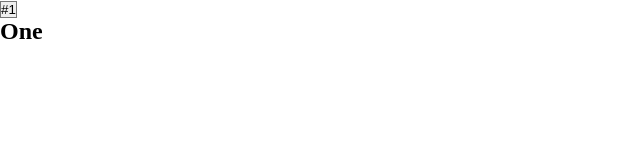
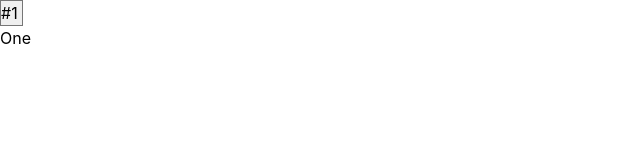
Before and after one commit to rob-letts/animation-playground, a Vue app: page / in a window 1280 px wide. Shown: the top 160 px of the page, without its empty margins (0-640 px from the left). Built offline with nearby package versions, Linux system fonts and the light colour scheme.

Commit message:
css reset

```diff
--- a/src/base.css
+++ b/src/base.css
@@ -1,8 +1,87 @@
+*,
+*::before,
+*::after {
+  box-sizing: border-box;
+}
+
 * {
+  padding: 0;
   margin: 0;
-  padding: 0;
-  box-sizing: border-box;
   appearance: none;
+  font: inherit;
+}
+
+html {
+  line-height: 1.5;
   -webkit-font-smoothing: antialiased;
   -moz-osx-font-smoothing: grayscale;
+  block-size: 100%;
+  color-scheme: dark light;
+  font-family: -apple-system, BlinkMacSystemFont, avenir next, avenir, segoe ui, helvetica neue, helvetica, Cantarell, Ubuntu, roboto, noto, arial, sans-serif;
+  hanging-punctuation: first last;
+  text-rendering: optimizeSpeed;
 }
+
+body {
+  block-size: 100%;
+  min-height: 100svh;
+}
+
+img {
+  object-fit: cover;
+}
+
+a:focus-visible {
+  outline-offset: 0.25em;
+  outline-width: 0.25em;
+  outline-color: currentColor;
+}
+
+:where(ul, ol) {
+  list-style: none;
+}
+
+:where(img, picture, video, iframe, svg) {
+  display: block;
+  max-inline-size: 100%;
+}
+
+:where(h1, h2, h3, h4, h5, h6) {
+  text-wrap: balance;
+}
+
+:where(p, h1, h2, h3, h4, h5, h6, li, dl, dt, blockquote) {
+  hyphens: auto;
+  overflow-wrap: break-word;
+}
+
+:where(p, li, figcaption) {
+  max-inline-size: 65ch;
+  text-wrap: pretty;
+}
+
+@media (prefers-reduced-motion: no-preference) {
+  :has(:target) {
+    scroll-behavior: smooth;
+    scroll-padding-top: 2rem;
+  }
+
+   @view-transition {
+    navigation: auto;
+  }
+}
+
+@media (prefers-reduced-motion) {
+  html:focus-within {
+    scroll-behavior: auto;
+  }
+
+  *,
+  *::before,
+  *::after {
+    animation-duration: 0.01ms !important;
+    animation-iteration-count: 1 !important;
+    scroll-behavior: auto !important;
+    transition-duration: 0.01ms !important;
+  }
+}
```
